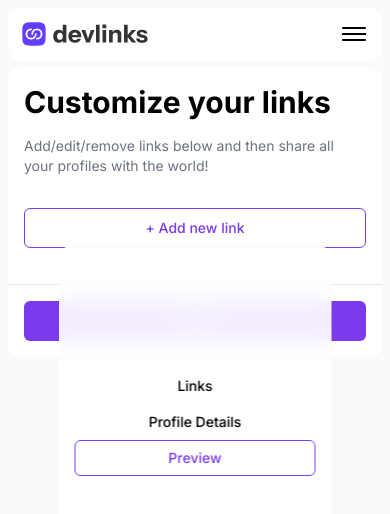
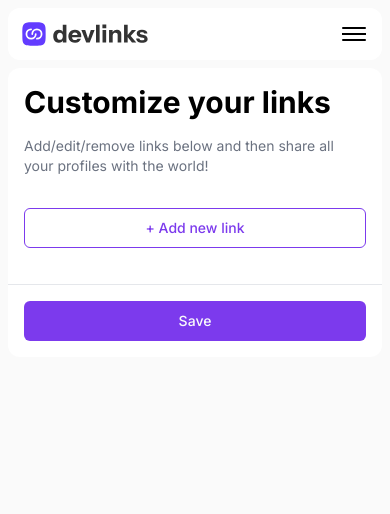
Before and after one commit to wassim-triki/rbk-challenge, a Next.js app: page /links in a window 390 px wide. Shown: the top 514 px of the page. Built offline with nearby package versions, Linux system fonts and the light colour scheme.

Commit message:
add framer to nav mobile

```diff
--- a/src/app/components/Header.tsx
+++ b/src/app/components/Header.tsx
@@ -10,12 +10,25 @@ import { usePathname } from "next/navigation";
 import path from "path";
 import { AppContext, useUser } from "../context";
 import App from "next/app";
-
+import { motion, Variants } from "framer-motion";
 const Header = () => {
   const pathname = usePathname();
   const user = useUser();
 
   const [open, setOpen] = useState(false);
+
+  const fadeInOutVariants: Variants = {
+    open: {
+      // opacity: 1,
+      y: 0,
+      x: "-50%",
+    },
+    closed: {
+      // opacity: 0,
+      y: -250,
+      x: "-50%",
+    },
+  };
 
   const state = useContext(AppContext);
   useEffect(() => {
@@ -44,12 +57,19 @@ const Header = () => {
 
           {!inPreview && <NavLinks />}
 
-          <div className="min-w-[70vw] flex flex-col justify-between z-30 items-center fixed top-1/2 left-1/2 -translate-x-1/2 -translate-y-1/2 bg-white/90 rounded-3xl backdrop-blur-md py-32 p-4 sm:hidden">
+          <motion.div
+            className="min-w-[70vw] w-[95%] flex flex-col justify-between shadow-sm z-30 items-center fixed top-[77px] left-1/2 -translate-x-1/2  bg-gray-100/80 rounded-xl backdrop-blur-md p-4 sm:hidden"
+            initial="closed"
+            animate={open ? "open" : "closed"}
+            variants={fadeInOutVariants}
+            transition={{ type: "spring", bounce: 0.5, duration: 0.75 }}
+          >
             <Button
               asChild
               className="flex bg-transparent w-full"
               size={"sm"}
-              variant={"ghost"}
+              variant={pathname === "/links" ? "outline" : "ghost"}
+              onClick={() => setOpen(false)}
             >
               <Link href={"/links"}>Links</Link>
             </Button>
@@ -57,7 +77,8 @@ const Header = () => {
               asChild
               className="flex bg-transparent w-full"
               size={"sm"}
-              variant={"ghost"}
+              variant={pathname === "/profile" ? "outline" : "ghost"}
+              onClick={() => setOpen(false)}
             >
               <Link href={"/profile"}>Profile Details</Link>
             </Button>
@@ -65,13 +86,14 @@ const Header = () => {
               asChild
               className="flex bg-transparent w-full"
               size={"sm"}
-              variant={inPreview ? "default" : "outline"}
+              variant={pathname === "/preview" ? "outline" : "ghost"}
+              onClick={() => setOpen(false)}
             >
               <Link href={"/preview"}>
                 {inPreview ? "Share Link" : "Preview"}
               </Link>
             </Button>
-          </div>
+          </motion.div>
 
           <button
             onClick={() => setOpen(!open)}
```
